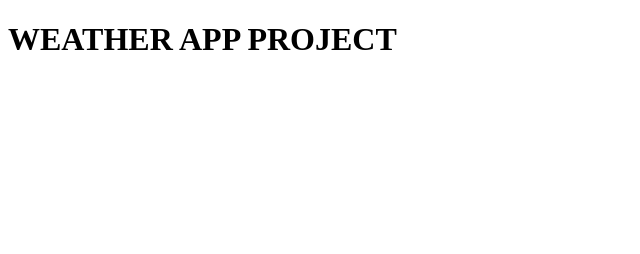
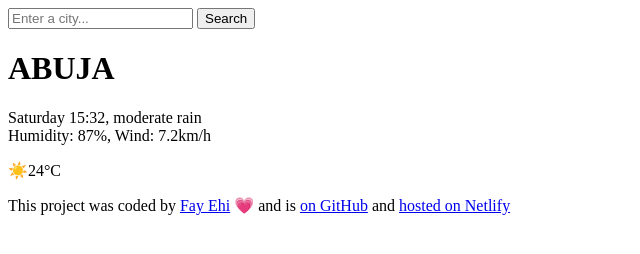
Before and after one commit to fay-ehi/weatherr-app-project, a plain HTML site: page index.html in a window 1280 px wide. Shown: the whole page, without its empty margins (0-640 px from the left). Drawn offline with Linux system fonts and the light colour scheme.

Commit message:
Updated the index.html file

```diff
--- a/index.html
+++ b/index.html
@@ -6,6 +6,41 @@
     <title>Document</title>
   </head>
   <body>
-    <h1>WEATHER APP PROJECT</h1>
+    <header>
+      <form>
+        <input
+          type="search"
+          placeholder="Enter a city..."
+          required
+          id="input-form"
+        />
+        <input type="submit" value="Search" id="search-button" />
+      </form>
+    </header>
+    <div class="container">
+      <h1>ABUJA</h1>
+      <p>
+        Saturday 15:32, moderate rain
+        <br />
+        Humidity: 87%, Wind: 7.2km/h
+      </p>
+
+      <div class="temperature">☀️24°C</div>
+      <footer>
+        <p>
+          This project was coded by
+          <a
+            href="https://www.linkedin.com/in/
+faith-goddey-783a8a251
+"
+            target="_blank"
+            >Fay Ehi</a
+          >
+          💗 and is <a href="#" target="_blank"> on GitHub</a> and
+          <a href="#" target="_blank">hosted on Netlify</a>
+        </p>
+        <script src="src/index.js"></script>
+      </footer>
+    </div>
   </body>
 </html>
```
